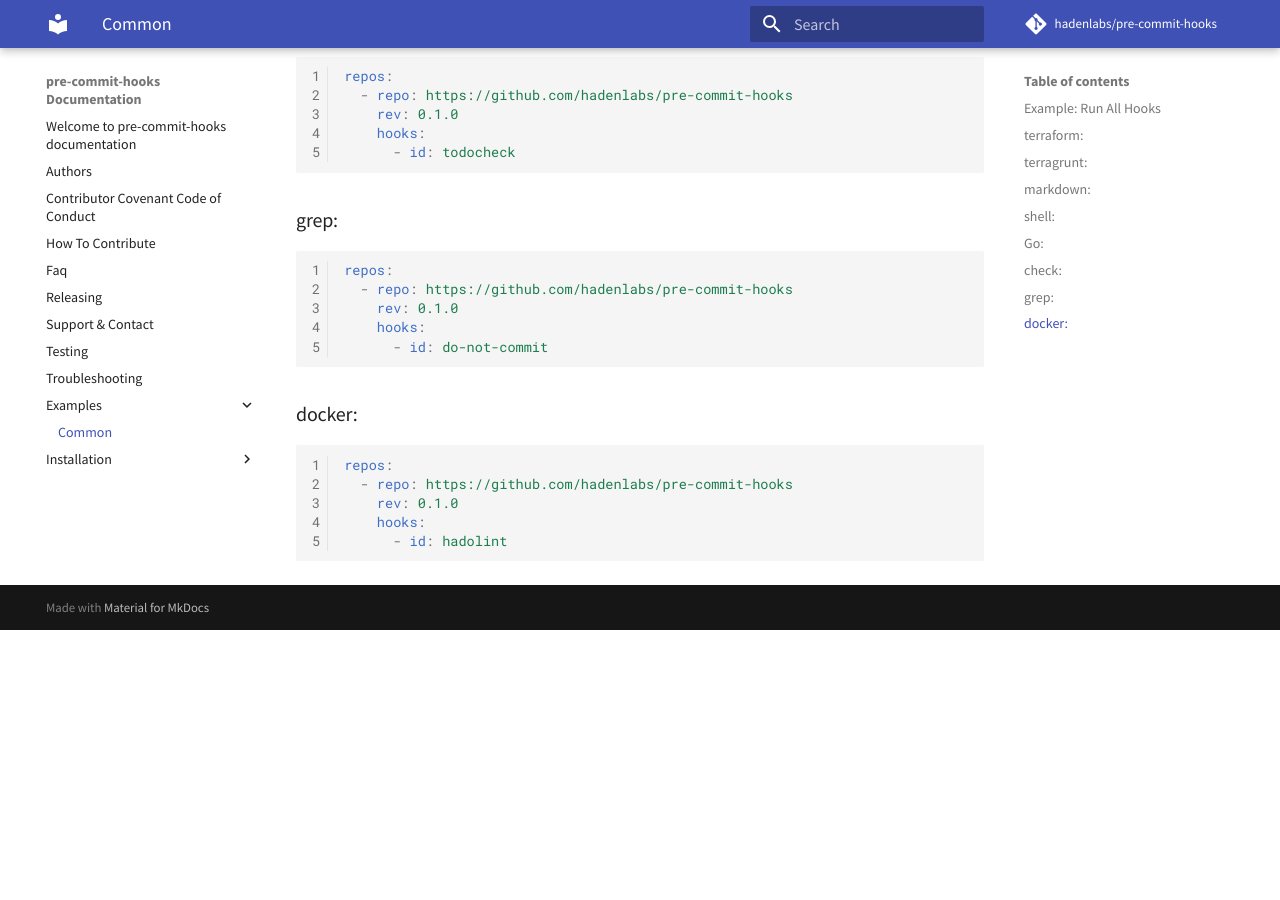
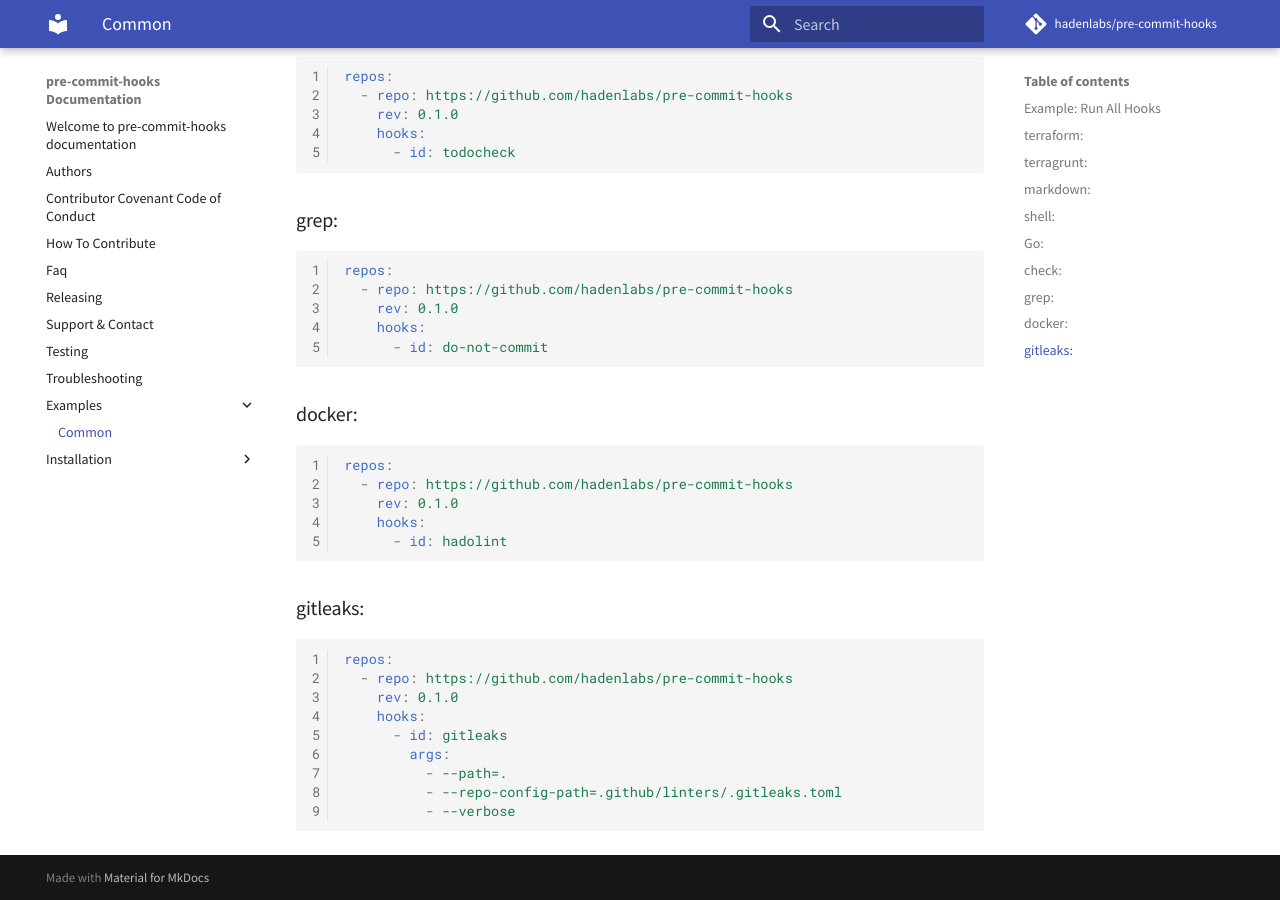
Before and after one commit to hadenlabs/pre-commit-hooks, an MkDocs documentation site: the page built from docs/examples/common.md, in a window 1280 px wide and 900 px high, scrolled down 1737 px. Built offline with MkDocs 1.6.1 and Material for MkDocs 9.7.7, drawn with Linux system fonts in a browser that asks for light colours; comment, search, counter and statistics services are not loaded; before the commit the page ends 2367 px from its top, so only the background shows below that.

````diff
--- a/docs/examples/common.md
+++ b/docs/examples/common.md
@@ -109,3 +109,17 @@ repos:
     hooks:
       - id: hadolint
 ```
+
+### gitleaks:
+
+```yaml
+repos:
+  - repo: https://github.com/hadenlabs/pre-commit-hooks
+    rev: 0.1.0
+    hooks:
+      - id: gitleaks
+        args:
+          - --path=.
+          - --repo-config-path=.github/linters/.gitleaks.toml
+          - --verbose
+```
````
Also changed, not shown: README.md (+14 -0 lines).
